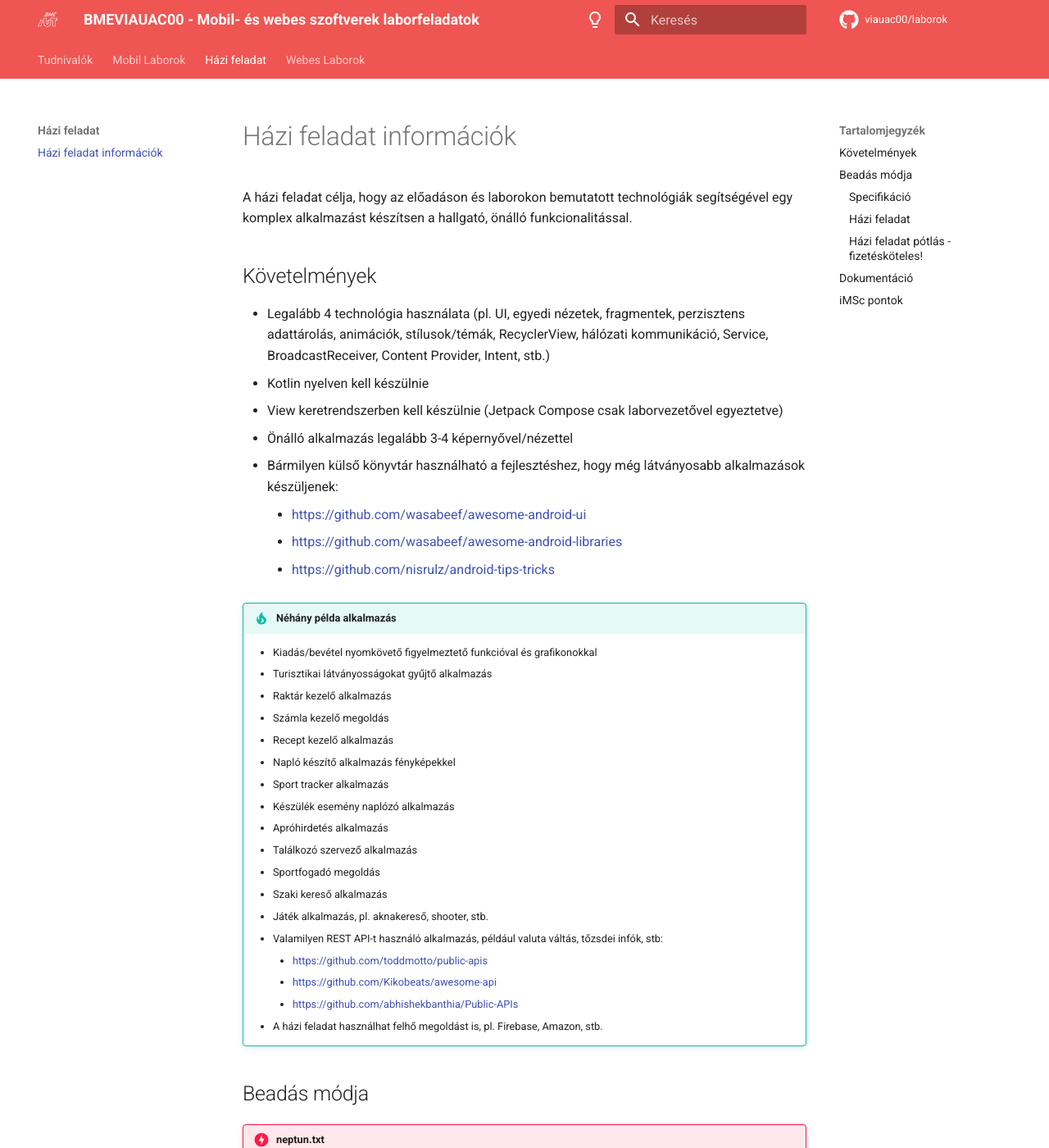
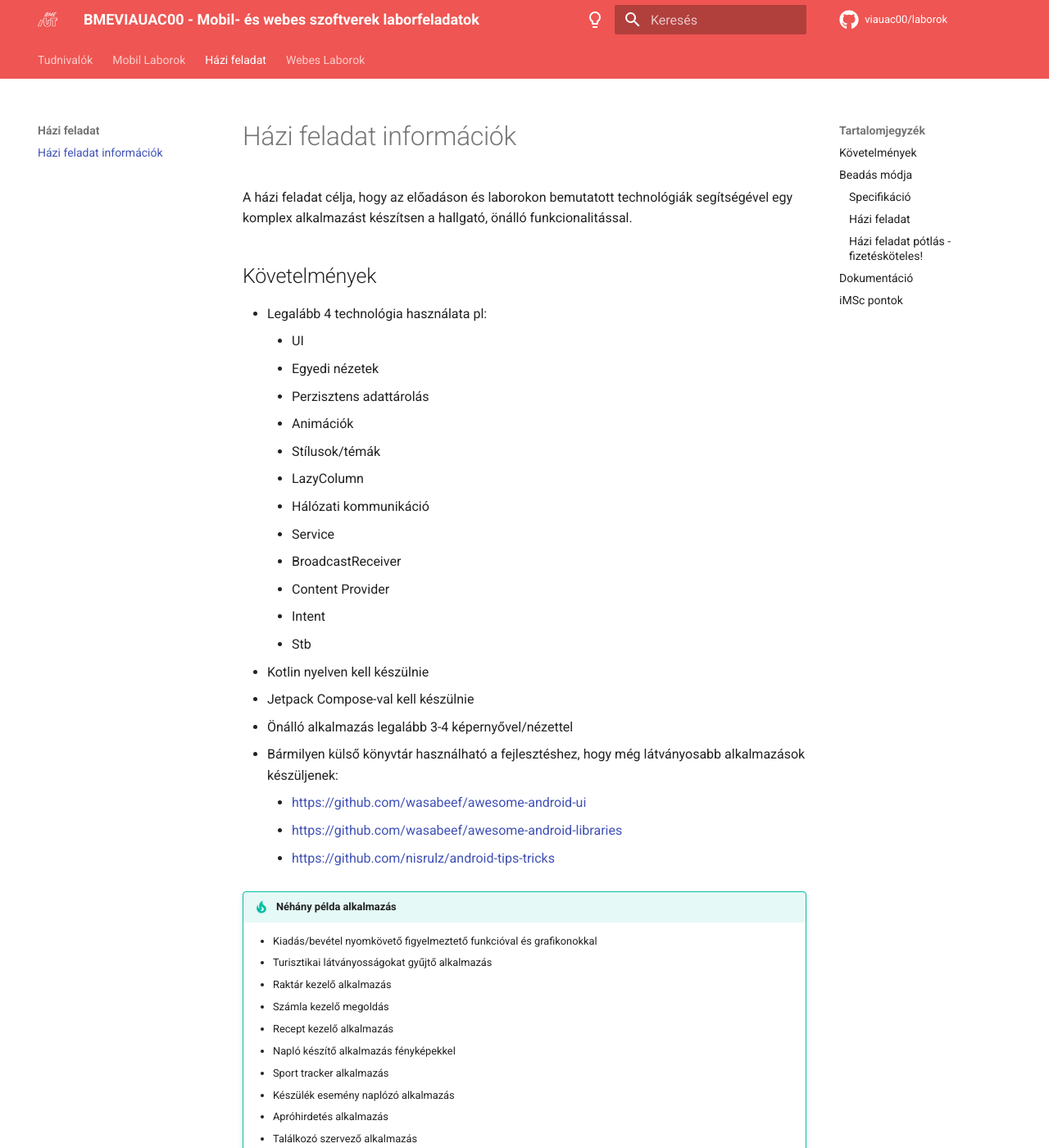
Before and after one commit to VIAUAD02/laborok, an MkDocs documentation site: the page built from docs/hf/index.md, in a window 1280 px wide and 1400 px high. Shown: the whole window at 82% size. Built offline with MkDocs 1.6.1 and Material for MkDocs 9.7.7, drawn with Linux system fonts in a browser that asks for light colours; comment, search, counter and statistics services are not loaded; some of the changed text lies outside the part shown.

Commit message:
hf in compose v1
Date, technology update

```diff
--- a/docs/hf/index.md
+++ b/docs/hf/index.md
@@ -4,9 +4,21 @@ A házi feladat célja, hogy az előadáson és laborokon bemutatott technológi
 
 ## Követelmények
 
--	Legalább 4 technológia használata (pl. UI, egyedi nézetek, fragmentek, perzisztens adattárolás, animációk, stílusok/témák, RecyclerView, hálózati kommunikáció, Service, BroadcastReceiver, Content Provider, Intent, stb.)
+-	Legalább 4 technológia használata pl:
+	* UI
+	* Egyedi nézetek
+	* Perzisztens adattárolás
+	* Animációk
+	* Stílusok/témák
+	* LazyColumn
+	* Hálózati kommunikáció
+	* Service
+	* BroadcastReceiver
+	* Content Provider
+	* Intent
+	* Stb
 -	Kotlin nyelven kell készülnie
--	View keretrendszerben kell készülnie (Jetpack Compose csak laborvezetővel egyeztetve)
+-	Jetpack Compose-val kell készülnie
 -	Önálló alkalmazás legalább 3-4 képernyővel/nézettel
 -	Bármilyen külső könyvtár használható a fejlesztéshez, hogy még látványosabb alkalmazások készüljenek:
 	-	[https://github.com/wasabeef/awesome-android-ui](https://github.com/wasabeef/awesome-android-ui)
```
Also changed, not shown: other parts of docs/hf/index.md (+3 -3 lines).
